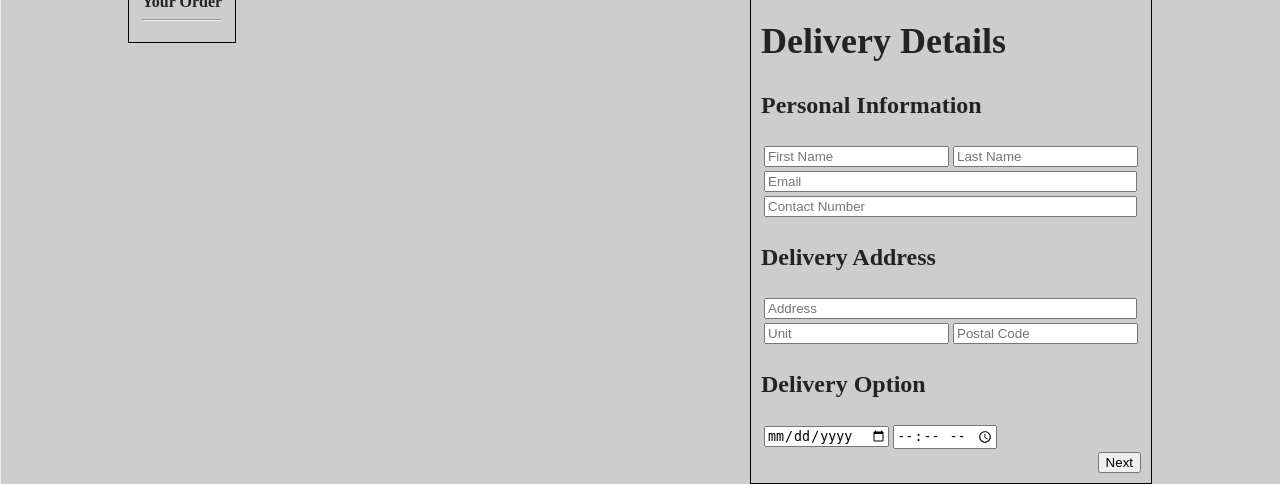
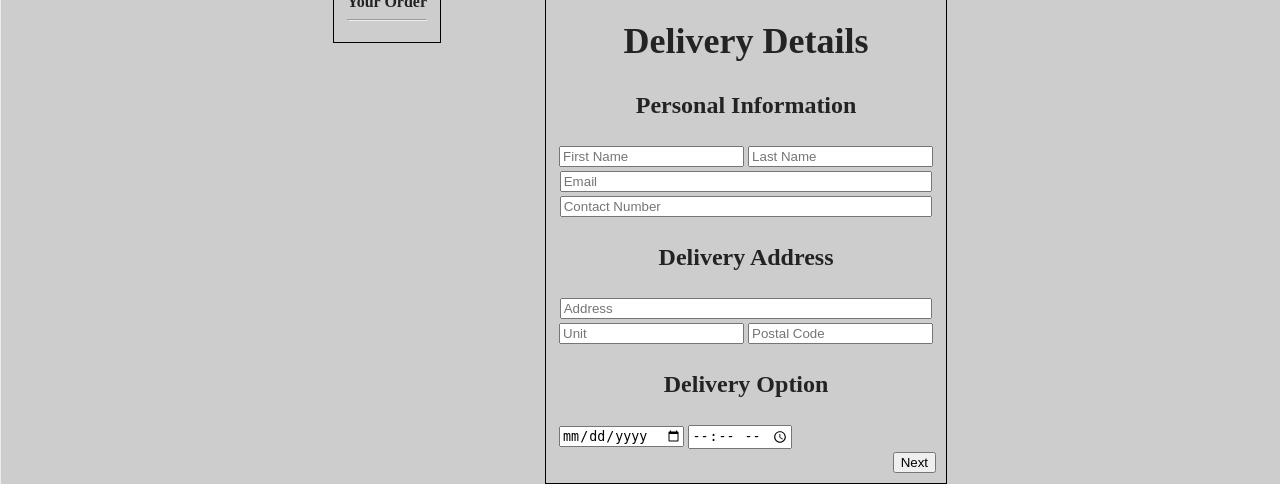
Before and after one commit to Bingsu99/IE4717, a PHP site: page /delivery.php in a window 1280 px wide. Shown: the part 373-857 px from the top of the page. Run offline with PHP 8.4, Linux system fonts and the light colour scheme; data comes from the database, SQL or seed files in the repository.

Commit message:
Fix css for delivery page

```diff
--- a/FinalProject/css/delivery.css
+++ b/FinalProject/css/delivery.css
@@ -1,12 +1,13 @@
 .content-container {
-  display: inline;
+  text-align: center;
 }
 
 .order-table {
   border: 1px solid black;
-  float: left;
-  margin-left: 10%;
   padding: 10px;
+  display: inline-block;
+  vertical-align: top;
+  margin-right: 50px;
 }
 
 .price {
@@ -15,9 +16,10 @@
 
 .details {
   border: 1px solid black;
-  float: right;
-  margin-right: 10%;
   padding: 10px;
+  display: inline-block;
+  vertical-align: top;
+  margin-left: 50px;
 }
 
 .twoCol {
```
